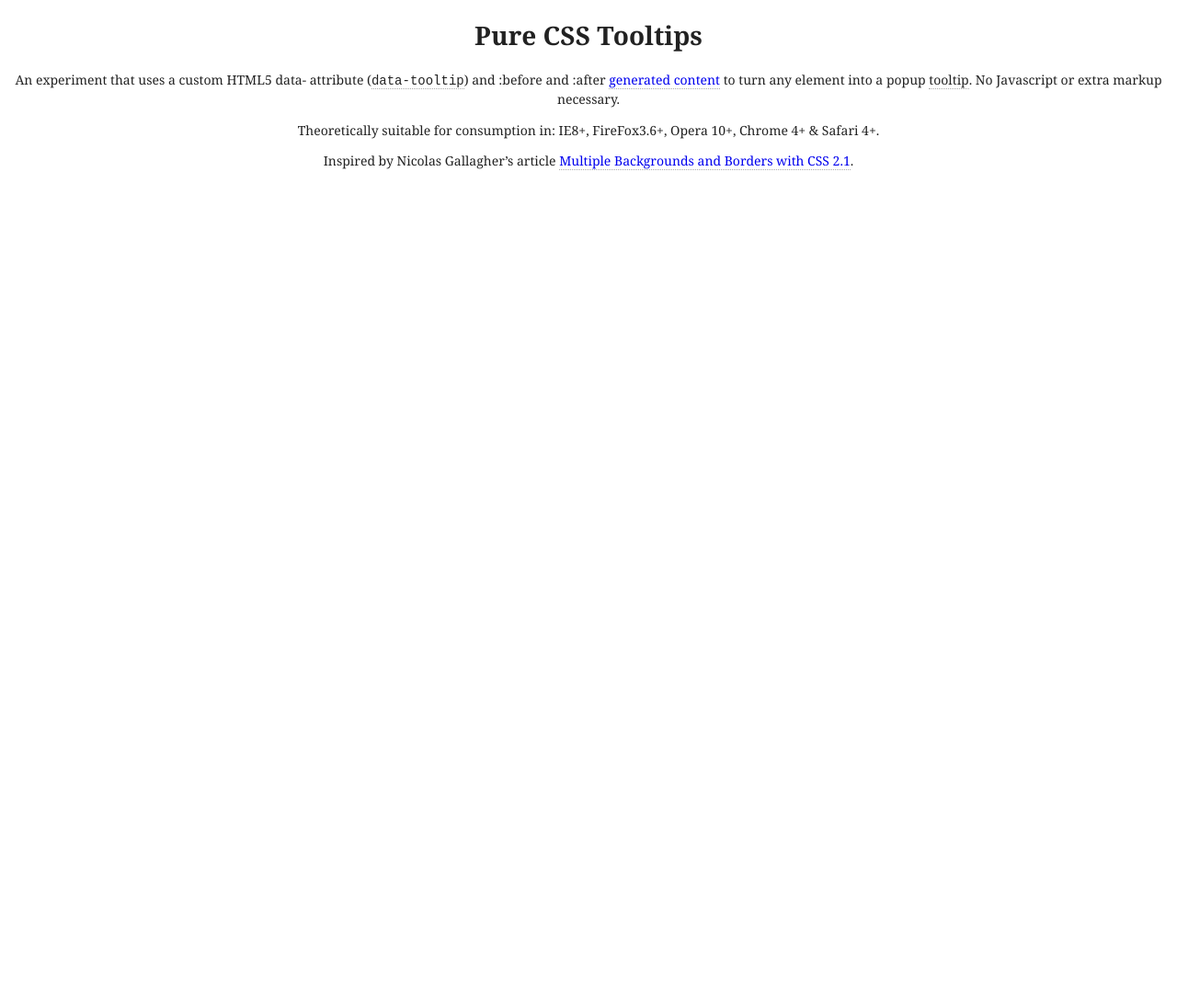
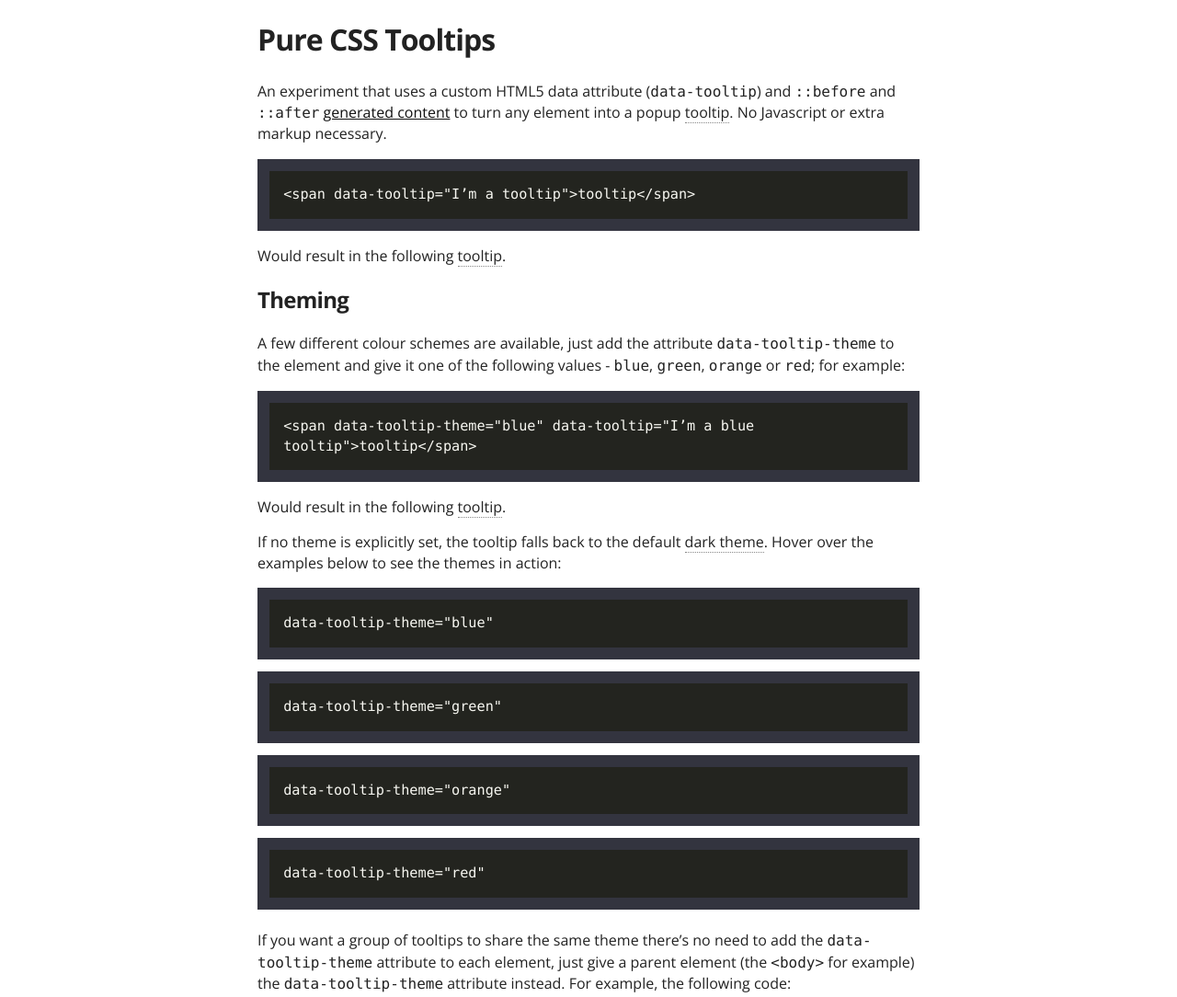
Before and after one commit to freqdec/Pure-CSS-Tooltips, a plain HTML site: page index.html in a window 1280 px wide. Shown: the top 1084 px of the page at 92% size. Before the commit the page ends 800 px from the top, so only its background shows below. Drawn offline with nearby package versions, Linux system fonts and the light colour scheme.

Commit message:
Split CSS and rewrote demo

```diff
--- a/index.html
+++ b/index.html
@@ -2,143 +2,133 @@
 <html lang="en">
 <head>
   <title>Pure CSS Tooltips ~ frequency decoder</title>
-  <meta charset="utf-8" />
+  <meta charset="utf-8">
+  <meta name="description" content="An experiment in creating pure CSS tooltips">
+  <link href='https://fonts.googleapis.com/css?family=Open+Sans:400,700' rel='stylesheet' type='text/css'>
+  <link href='tooltip.css' rel='stylesheet' type='text/css'>
   <style>
 body
     {
-        text-align:center;
+    text-align:left;
     color:#222;
     background:#fff;
-        font-size:14px;
+    font-size:100%;
     line-height:1.4;
     font-weight:normal;
-        font-family:cambria, georgia, times, serif
+    font-family:"Open Sans", "Segoe", "Segoe UI", "HelveticaNeue-Light", "Helvetica Neue Light", "Helvetica Neue", Helvetica, Verdana, sans-serif;
+    max-width:45em;
+    margin:0 auto;
+    padding:0 1em;
     }
-  /* Styles for elements having a data-tooltip attribute - using the star
-     selector sucks so you may wish to change this to list a known, finite set
-     of HTML tags instead */
-  *[data-tooltip]
+a
     {
-        /* Relativly position the tooltip to enable us to position:absolute
-           the generated content */
-        position:relative;
-        /* Change cursor */
-        cursor:help;
-        /* Moz requires the text-decoration here (as it won't allow the use of
-           text-decoration:none on generated content) which is why the
-           bottom border has been used to display a more accessible underline */
-        text-decoration:none;
-        border-bottom:1px dotted #aaa;
-        /* Remove the styles for IE7 and below */
-        *text-decoration:inherit;
-        *border-bottom-width:inherit;
-        *border-bottom-style:inherit;
-        *cursor:inherit;
-        *position:inherit;
+    color:#111;
     }
-  /* Default :before & :after values */
-  *[data-tooltip]:after,
-  *[data-tooltip]:before
+h1,
+h2,
+h3
     {
-        content:"";
-        /* Don't show tooltip by default */
-        opacity:0;
-        /* Set a high z-index */
-        z-index:999;
-        /* Transition the opacity */
-        -moz-transition-property: opacity;
-        -moz-transition-duration: 1s;
-        -moz-transition-delay: 0.5s;
-        -webkit-transition-property: opacity;
-        -webkit-transition-duration: 1s;
-        -webkit-transition-delay: 0.5s;
-        -o-transition-property: opacity;
-        -o-transition-duration: 1s;
-        -o-transition-delay: 0.5s;
-        transition-property: opacity;
-        transition-duration: 1s;
-        transition-delay: 0.5s;
-        /* -moz won't understand the text-decoration here but inherits the parent value of "none" successfully */
-        text-decoration:none;
-        outline:none;
+    font-weight:700;
+    font-family:inherit;
+    letter-spacing:-0.03em;
     }
-  /* Tooltip arrow - shown on hover or focus */
-  *[data-tooltip]:hover:before,
-  *[data-tooltip]:focus:before
+pre
     {
-        /* Slightly opaque arrow */
-        opacity:0.94;
-        outline:none;
-        content:"";
+    padding:1em;
+    background: #33343f;
+    }
+code
+    {
+    font-size:100%;
+    font-family: Consolas, Monaco, "Andale Mono", "DejaVu Sans Mono", monospace;
+    color:#222;
+    }
+pre code
+    {
     display:block;
-        position:absolute;
-        top:20px;
-        left:50%;
-        margin:0 0 0 -5px;
-        width:0;
-        height:0;
-        line-height:0px;
-        font-size:0px;
-        /* This sets the tooptip pointer color */
-        border-bottom:5px solid #33acfc;
-        border-left:5px solid transparent;
-        border-right:5px solid transparent;
-        border-top:transparent;
-        /* Border gradient */
-        -webkit-border-image:-webkit-gradient(linear, left top, left bottom, from(#33ccff), to(#33acfc));
+    padding:1em;
+    font-size: 95%;
+    line-height: 140%;
+    white-space: pre;
+    white-space: pre-wrap;
+    white-space: -moz-pre-wrap;
+    white-space: -o-pre-wrap;
+    background: #23241f;
+    color: #f8f8f2;
     }
-  /* Tooltip body - shown on hover or focus */
-  *[data-tooltip]:hover:after,
-  *[data-tooltip]:focus:after
+/* Just for the demo, make the tooltip spans stand out */
+span[data-tooltip]
     {
-        opacity:0.94;
+    border-bottom:1px dotted #888;
+    }
+.tooltip-wrapper
+    {
+    display:inline-block;
+    border:0 none !important;
+    }
+.tooltip-themes,
+.tooltip-themes li
+    {
+    list-style-type:none;
+    margin:0 0 1.4em 0;
+    padding:0;
     display:block;
-        /* Use the data-tooltip attribute to set the content */
-        content:attr(data-tooltip);
-        /* Position the tooltip body under the arrow */
-        position:absolute;
-        top:25px;
-        left:50%;
-        margin:0 0 0 -150px;
-        width:290px;
-        padding:5px;
-        line-height:18px;
-        min-height:18px;
-        color:#fcfcfc;
-        font-size:16px;
-        font-weight:normal;
-        font-family:helvetica neue, calibri, verdana, arial, sans-serif;
-        text-align:center;
-        outline:none;
-        /* Moz doesn't seem to recognise the following */
-        text-decoration:none;
-        /* Background */
-        background-color:#3198dd;
-        background:-webkit-gradient(linear, left top, left bottom, from(#33acfc), to(#3198dd));
-        background:-moz-linear-gradient(top,#33acfc,#3198dd);
-        /* Round the corners */
-        -moz-border-radius:10px;
-        -webkit-border-radius:10px;
-        border-radius:10px;
-        /* Add a drop shadow */
-        -moz-box-shadow:2px 2px 4px #ccc;
-        -webkit-box-shadow:2px 2px 4px #ccc;
-        box-shadow:2px 2px 4px #ccc;
-        /* Add a Text shadow */
-        text-shadow:#2187c8 0 1px 0px;
     }
-  /* Make tooltip "links" have a different pointer (as the tooltip uses the
-     "help" cursor) */
-  a[data-tooltip]
+.tooltip-themes li
     {
-        cursor:pointer;
+    margin:0 0 0.5em 0;
     }
   </style>
   </head>
   <body>
     <h1>Pure CSS Tooltips</h1>
-    <p>An experiment that uses a custom HTML5 data- attribute (<code data-tooltip="The tooltip&#8217;s textual content is stored in a custom HTML5 &#8220;data-tooltip&#8221; attribute">data-tooltip</code>) and :before and :after <a href="http://www.w3.org/TR/css3-content/" data-tooltip="More information on the W3C&#8217;s Generated Content Module&#8230;">generated content</a> to turn any element into a popup <span data-tooltip="A short tooltip title">tooltip</span>. No Javascript or extra markup necessary.</p>
-    <p>Theoretically suitable for consumption in: IE8+, FireFox3.6+, Opera 10+, Chrome 4+ &amp; Safari 4+.</p>
+    <p>An experiment that uses a custom HTML5 data attribute (<code data-tooltip="The tooltip&#8217;s textual content is stored in a custom HTML5 &#8220;data-tooltip&#8221; attribute">data-tooltip</code>) and <code>::before</code> and <code>::after</code> <a href="http://www.w3.org/TR/css3-content/" data-tooltip="More information on the W3C Generated Content Module&#8230;">generated content</a> to turn any element into a popup <span data-tooltip="After a brief pause, the tooltip animates into position from the top of the launch element">tooltip</span>. No Javascript or extra markup necessary.</p>
+    <pre><code>&lt;span data-tooltip="I’m a tooltip">tooltip&lt;/span></code></pre>
+    <p>Would result in the following <span data-tooltip="I’m a tooltip">tooltip</span>.</p>
+    <h2>Theming</h2>
+    <p>A few different colour schemes are available, just add the attribute <code>data-tooltip-theme</code> to the element and give it one of the following values - <code>blue</code>, <code>green</code>, <code>orange</code> or <code>red</code>; for example:</p>
+    <pre><code>&lt;span data-tooltip-theme="blue" data-tooltip="I’m a blue tooltip">tooltip&lt;/span></code></pre>
+    <p>Would result in the following <span data-tooltip-theme="blue" data-tooltip="I’m a blue tooltip">tooltip</span>.</p>
+    <p>If no theme is explicitly set, the tooltip falls back to the default <span data-tooltip="The default dark tooltip theme">dark theme</span>. Hover over the examples below to see the themes in action:</p>
+    <ul class="tooltip-themes">
+        <li><pre><code data-tooltip="A blue tooltip theme" data-tooltip-theme="blue">data-tooltip-theme="blue"</code></pre></li>
+        <li><pre><code data-tooltip="A green tooltip theme" data-tooltip-theme="green">data-tooltip-theme="green"</code></pre></li>
+        <li><pre><code data-tooltip="An orange tooltip theme" data-tooltip-theme="orange">data-tooltip-theme="orange"</code></pre></li>
+        <li><pre><code data-tooltip="A red tooltip theme" data-tooltip-theme="red">data-tooltip-theme="red"</code></pre></li>
+    </ul>
+    <p>If you want a group of tooltips to share the same theme there&#8217;s no need to add the <code>data-tooltip-theme</code> attribute to each element, just give a parent element (the <code>&lt;body&gt;</code> for example) the <code>data-tooltip-theme</code> attribute instead. For example, the following code:</p>
+    <pre><code>&lt;body data-tooltip-theme="blue"></code></pre>
+    <p>Will set the blue theme for all tooltips on the page.</p>
+    <h3>Font &amp; alignment extras</h3>
+    <p>If you wish to align the tooltip text either left or right then add <code>lft</code> or <code>rht</code> respectively to the value of the <code>data-tooltip-theme</code> attribute. If you wish to use a monospace font then add <code>mono</code> to the value of the <code>data-tooltip-theme</code> attribute.</p>
+    <p>Multiple values can be concatenated as is shown below:</p>
+    <pre><code>&lt;span data-tooltip-theme="orange mono lft" data-tooltip="An orange tooltip with left aligned text displayed in a monospace typeface">tooltip&lt;/span></code></pre>
+    <p>Which would result in the following <span data-tooltip-theme="orange mono lft" data-tooltip="An orange tooltip with left aligned text displayed in a monospace typeface">tooltip</span>.</p>
+    <p>A right to left writing direction can be set by adding <code>rtl</code> to the value of the <code>data-tooltip-theme</code> attribute. An example is shown below:</p>
+    <p><span data-tooltip-theme="rtl" data-tooltip="حول ما فبعد الشّعبين. أم الى">RTL tooltip text</span></p>
+    <h2>Replaced elements</h2>
+    <p>While I have just said &#8220;no extra markup necessary&#8221;, replaced elements (such as <code>img</code>,  <code>object</code>, <code>input</code> and <code>textarea</code>) require that the <code>data-tooltip</code> attribute is set on a &#8220;slightly hacky&#8221; wrapper element as is shown below:</p>
+    <pre><code>&lt;span class="tooltip-wrapper" data-tooltip="A placeholder image generated by placehold.it">&lt;img src="http://placehold.it/350x150" />&lt;/span></code></pre>
+    <p>Which results in the following:</p>
+    <p><span class="tooltip-wrapper" data-tooltip="A placeholder image generated by placehold.it"><img src="http://placehold.it/350x150" /></span></p>
+    <p>Form elements can also be given tooltips using the same method; for example:</p>
+    <form action="">
+        <p><span class="tooltip-wrapper" data-tooltip="Please enter a password containing at least 4 lowercase letters, 2 uppercase letters, 2 numbers and your mother’s maiden name"><input name="demo-input" /></span></p>
+    </form>
+    <p><strong>Note</strong>: The wrapper element has to be set to <code>display:line-block;</code> for the tooltip to be correctly positioned at the top of the element.</p>
+    <h2>Is there a SASS/LESS version of the CSS file?</h2>
+    <p>There's not really much point in having one. You have to edit the <a href="css/tooltip.css" data-tooltip="Download the CSS file">CSS file</a> anyway in order to set the <code>font-family</code> and <code>font-size</code> as these are inherited properties and therefore have to be explicitly set (you dont want the tooltip to inherit a monospace font when hovering over a <code>&lt;code&gt;</code> block for example).</p>
+    <p>Additionally, webkit has problems when setting the <code>font-size</code> using <code>REM</code> units. This leaves us either <code>PX</code> or <code>EM</code>. <code>EM</code> values are problematic as the tooltip inherits an uncertain <code>font-size</code> from the parent element. <code>PX</code> units appear to be therefore the only way in which to currently set a consistent cross browser <code>font-size</code>. You may wish to change the current value of 13px.</p>
+    <p>If you are not using the themes then it&#8217;s also a good idea to strip the associated CSS from the file to keep the size down and then minify what&#8217;s left to remove the comments.</p>
+    <h2>Be aware that&#8230;</h2>
+    <ul>
+        <li>Only recent browsers that support CSS transitions, attribute selectors and generated content will display the tooltips.</li>
+        <li>The tooltip text will <em>not be made available to assistive technologies</em>. You may wish to use the good old <code>title</code> attribute and forego the tooltip completely if the text is important to context.</li>
+        <li>There&#8217;s no Javascript involved so the tooltip is dumbly positioned and can overshoot the viewport if close to an edge.</li>
+        <li>Content formatting options are non-existant as we rely on the plaintext value of the <code>data-tooltip</code> attribute.</li>
+        <li>You can only use the tooltips on elements that are not already using the <code>::before</code> and <code>::after</code> pseudo elements.</li>
+        <li>They won&#8217;t work on replaced elements without using a wrapper element</li>
+    </ul>
     <p>Inspired by Nicolas Gallagher&#8217;s article <a data-tooltip="Nicolas Gallagher&#8217;s article explaining how to use generated content and absolute positioning to achieve a multitude of visual effects. A must read." href="http://nicolasgallagher.com/multiple-backgrounds-and-borders-with-css2/">Multiple Backgrounds and Borders with CSS 2.1</a>.</p>
   </body>
 </html>
--- /dev/null
+++ b/tooltip.css
@@ -0,0 +1,197 @@
+
+/* Styles for elements having a data-tooltip attribute - using the star
+   selector sucks so you may wish to change this to predefined list of HTML
+   tags instead */
+*[data-tooltip]
+    {
+    /* position:relative the tooltip launcher to enable us to position:absolute
+       the generated content */
+    position:relative;
+    /* Change cursor - you may want to remove this if you don't like the
+       effect */
+    cursor:help;
+    }
+/* Default ::before & ::after values */
+*[data-tooltip]::before,
+*[data-tooltip]::after
+    {
+    pointer-events:none;
+    outline:none;
+    display:block;
+    z-index:999;
+    position:absolute;
+    bottom:100%;
+    left:50%;
+    margin:0;
+    padding:0;
+    /* Set-up the animation */
+    opacity:0;
+    -webkit-transition:all 0.4s ease-out 0.2s;
+    -moz-transition:all 0.4s ease-out 0.2s;
+    -o-transition:all 0.4s ease-out 0.2s;
+    transition:all 0.4s ease-out 0.2s;
+    -webkit-transform:translate(-50%, -1rem);
+    -moz-transform:translate(-50%, -1rem);
+    -ms-transform:translate(-50%, -1rem);
+    -o-transform:translate(-50%, -1rem);
+    transform:translate(-50%, -1rem);
+    }
+/* Tooltip arrow */
+*[data-tooltip]::before
+    {
+    content:"";
+    /* Borders are used to create the arrow so no height or width required */
+    width:0;
+    height:0;
+    line-height:0;
+    /* This sets the tooptip arrow color */
+    border-top:5px solid #000;
+    border-left:5px solid transparent;
+    border-right:5px solid transparent;
+    border-bottom:transparent;
+    overflow:hidden;
+    }
+/* Tooltip bubble */
+*[data-tooltip]::after
+    {
+    /* Use the data-tooltip attribute to set the content */
+    content:attr(data-tooltip);
+    /* Set a default width */
+    width:248px;
+    /* Use a margin to create the space required for displaying the tooltip
+       arrow */
+    margin-bottom:5px;
+    /* Defensive font reset as we inherit */
+    letter-spacing:normal;
+    text-align:center;
+    /* (older) Moz doesn't seem to recognise the following */
+    text-decoration:none;
+    word-spacing: normal;
+    word-wrap: normal;
+    word-break: normal;
+    line-height:1.2;
+    -webkit-font-smoothing: antialiased;
+    font-weight:normal;
+    font-family:"Open Sans", "Segoe", "Segoe UI", "HelveticaNeue-Light", "Helvetica Neue Light", "Helvetica Neue", Helvetica, Verdana, sans-serif;
+    /* webkit has problems using rem units on generated content so i'm falling
+      back to old school pixels */
+    font-size:13px;
+    padding:6px;
+    min-height:18px;
+    color:#fcfcfc;
+    /* Default 'dark' theme */
+    background-color:#222;
+    background-image:-webkit-gradient(linear, left top, left bottom, from(#222), to(#000));
+    background-image:-moz-linear-gradient(top,#222,#000);
+    background-image:linear-gradient(top,#222,#000);
+    -webkit-border-radius:0.2em;
+    -moz-border-radius:0.2em;
+    border-radius:0.2em;
+    -webkit-box-shadow:0 -2px 4px rgba(0, 0, 0, 0.2);
+    -moz-box-shadow:0 -2px 2px rgba(0, 0, 0, 0.2);
+    box-shadow:0 -2px 2px rgba(0, 0, 0, 0.2);
+    text-shadow:rgba(0, 0, 0, 0.2) 0 1px 0px;
+    }
+/* :hover & :focus states */
+*[data-tooltip]:hover::before,
+*[data-tooltip]:focus::before,
+*[data-tooltip]:hover::after,
+*[data-tooltip]:focus::after
+    {
+    /* http://www.useragentman.com/blog/2014/05/04/fixing-typography-inside-of-2-d-css-transforms/ */
+    -webkit-transform: perspective(1px) translate(-50%, 0);
+    -moz-transform: perspective(1px) translate(-50%, 0);
+    -ms-transform: translate(-50%, 0);
+    -o-transform: translate(-50%, 0);
+    transform: perspective(1px) translate(-50%, 0);
+    /* Reset pointer events or things go all strange... */
+    pointer-events: auto;
+    /* Set the final opacity */
+    opacity:0.96;
+    }
+/* Monospace font */
+*[data-tooltip][data-tooltip-theme~="mono"]::after,
+[data-tooltip-theme~="mono"] *[data-tooltip]::after
+    {
+    font-family:monospace;
+    }
+/* Left align text */
+*[data-tooltip][data-tooltip-theme~="lft"]::after,
+[data-tooltip-theme~="lft"] *[data-tooltip]::after
+    {
+    text-align:left;
+    }
+/* Right align text */
+*[data-tooltip][data-tooltip-theme~="rht"]::after,
+[data-tooltip-theme~="rht"] *[data-tooltip]::after
+    {
+    text-align:right;
+    }
+/* Right to left writing direction */
+*[data-tooltip][data-tooltip-theme~="rtl"]::after,
+[data-tooltip-theme~="rtl"] *[data-tooltip]::after
+    {
+    direction:rtl;
+    }
+/* Blue theme */
+*[data-tooltip][data-tooltip-theme~="blue"]::after,
+[data-tooltip-theme~="blue"] *[data-tooltip]::after
+    {
+    background-color:#3498db;
+    background-image:-webkit-gradient(linear, left top, left bottom, from(#3498db), to(#3198dd));
+    background-image:-moz-linear-gradient(top,#3498db,#3198dd);
+    background-image:linear-gradient(top,#3498db,#3198dd);
+    }
+*[data-tooltip][data-tooltip-theme~="blue"]::before,
+[data-tooltip-theme~="blue"] *[data-tooltip]::before
+    {
+    border-top-color:#3198dd;
+    }
+/* Red theme */
+*[data-tooltip][data-tooltip-theme~="red"]::after,
+[data-tooltip-theme~="red"] *[data-tooltip]::after
+    {
+    background-color:#c0392b;
+    background-image:-webkit-gradient(linear, left top, left bottom, from(#c0392b), to(#e74c3c));
+    background-image:-moz-linear-gradient(top,#c0392b,#e74c3c);
+    background-image:linear-gradient(top,#c0392b,#e74c3c);
+    }
+*[data-tooltip][data-tooltip-theme~="red"]::before,
+[data-tooltip-theme~="red"] *[data-tooltip]::before
+    {
+    border-top-color:#e74c3c;
+    }
+/* Green theme */
+*[data-tooltip][data-tooltip-theme~="green"]::after,
+[data-tooltip-theme~="green"] *[data-tooltip]::after
+    {
+    background-color:#3FC380;
+    background-image:-webkit-gradient(linear, left top, left bottom, from(#3FC380), to(#2ECC71));
+    background-image:-moz-linear-gradient(top,#3FC380,#2ECC71);
+    background-image:linear-gradient(top,#3FC380,#2ECC71);
+    }
+*[data-tooltip][data-tooltip-theme~="green"]::before,
+[data-tooltip-theme~="green"] *[data-tooltip]::before
+    {
+    border-top-color:#2ECC71;
+    }
+/* Orange theme */
+*[data-tooltip][data-tooltip-theme~="orange"]::after,
+[data-tooltip-theme~="orange"] *[data-tooltip]::after
+    {
+    background-color:#F9690E;
+    background-image:-webkit-gradient(linear, left top, left bottom, from(#F9690E), to(#D35400));
+    background-image:-moz-linear-gradient(top,#F9690E,#D35400);
+    background-image:linear-gradient(top,#F9690E,#D35400);
+    }
+*[data-tooltip][data-tooltip-theme~="orange"]::before,
+[data-tooltip-theme~="orange"] *[data-tooltip]::before
+    {
+    border-top-color:#D35400;
+    }
+/* Make tooltip "links" have a different pointer (as the tooltip uses the
+ "help" cursor) */
+a[data-tooltip]
+    {
+    cursor:pointer;
+    }
```
Lines whose indentation alone changed are shown as unchanged.
